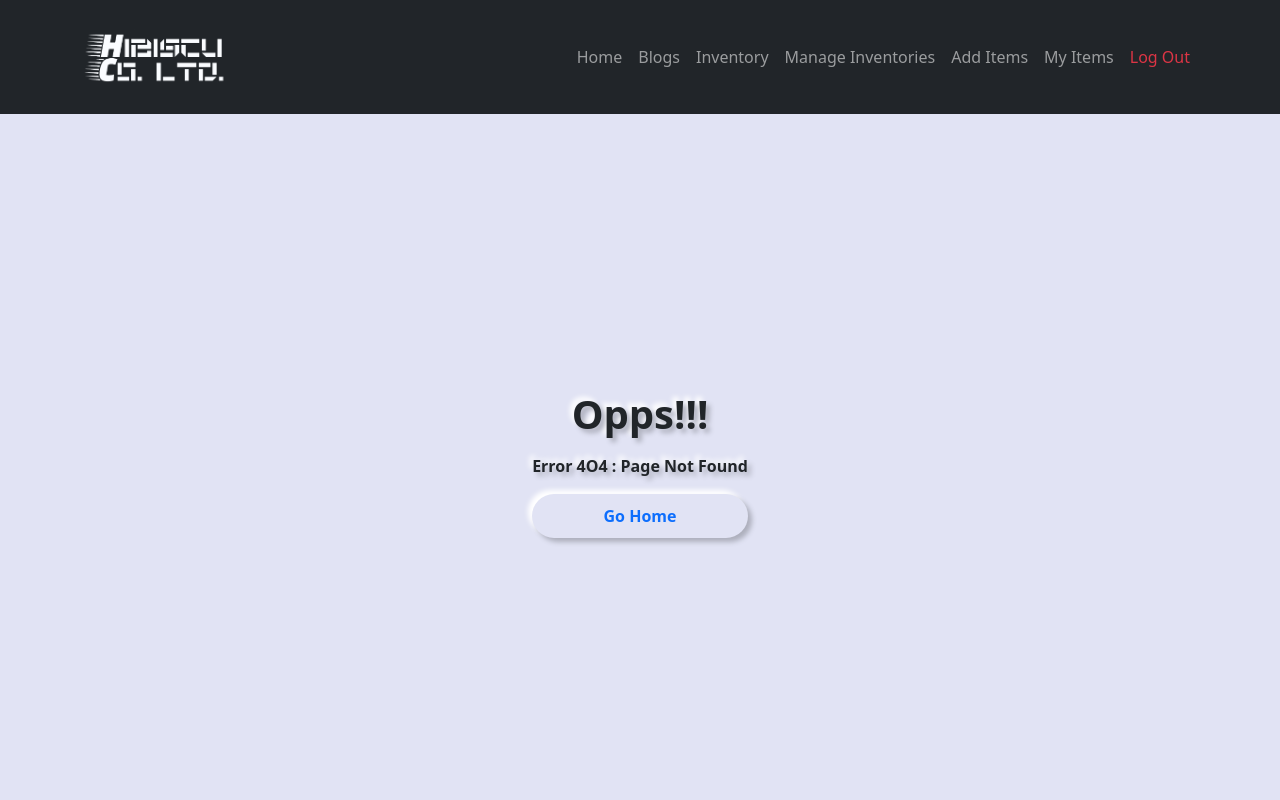
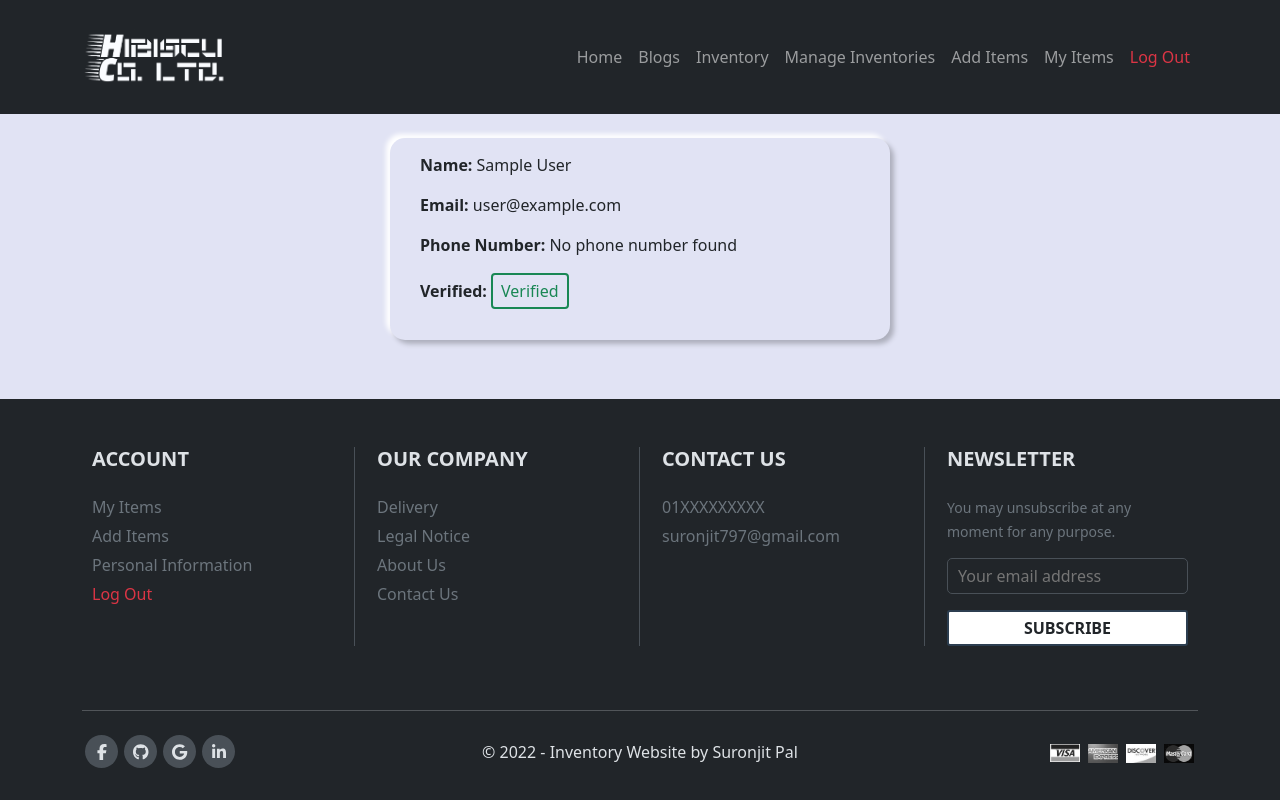
Before and after one commit to suronjit797/HIBISCUS-CLIENT, a React (Create React App) app: page /profile in a window 1280 px wide. Shown: the top 800 px of the page. Built offline with nearby package versions, Linux system fonts and the light colour scheme; no server answers; sample sign-in values are in the browser's storage.

Commit message:
add profile

```diff
--- a/src/App.js
+++ b/src/App.js
@@ -27,6 +27,7 @@ import AddItems from './Pages/AddItems/AddItems';
 import MyItems from './Pages/MyItems/MyItems';
 import Blogs from './Pages/Blogs/Blogs';
 import UpdateItem from './Pages/UpdateItem/UpdateItem';
+import Profile from './Pages/Profile/Profile';
 
 
 function App() {
@@ -55,13 +56,14 @@ function App() {
         <Route path='/' element={<Home />} />
         <Route path='/login' element={<Login />} />
         <Route path='/register' element={<Register />} />
+        <Route path='/blogs' element={<Blogs />} />
         <Route path='/inventory' element={<RequireAuth><Inventories /></RequireAuth>} />  {/* change require auth */}
         <Route path='/inventory/:id' element={<RequireAuth><SingleInventory /></RequireAuth>} />
         <Route path='/update-item/:id' element={<RequireAuth><UpdateItem /></RequireAuth>} />
         <Route path='/manage-inventories' element={<RequireAuth><ManageInventories /></RequireAuth>} />
         <Route path='/add-items' element={<RequireAuth><AddItems /></RequireAuth>} />
         <Route path='/my-items' element={<RequireAuth><MyItems /></RequireAuth>} />
-        <Route path='/blogs' element={<Blogs />} />
+        <Route path='/profile' element={<RequireAuth><Profile /></RequireAuth>} />
 
         <Route path='*' element={<NotFound />} />
       </Routes>
--- a/src/Components/Footer/Footer.js
+++ b/src/Components/Footer/Footer.js
@@ -41,7 +41,7 @@ const Footer = () => {
                             <h5 className="fw-bold mt-5 mt-sm-0  mb-4"> Account </h5>
                             <Link to='/my-items'> My items </Link>
                             <Link to='/add-items'> Add items </Link>
-                            <Link to='/profile/:id'> Personal Information </Link>
+                            <Link to='/profile'> Personal Information </Link>
                             {
                                 user?(
                                     <Link className='text-danger' to='/' onClick={handleSignOut}>Log out</Link>
--- /dev/null
+++ b/src/Pages/Profile/Profile.css
@@ -0,0 +1,8 @@
+.profile{
+    max-width: 500px;
+    margin-right: auto;
+    margin-left: auto;
+    box-shadow: var(--box_shadow-up);
+    padding: 15px 30px;
+    border-radius: 15px;
+}
--- /dev/null
+++ b/src/Pages/Profile/Profile.js
@@ -0,0 +1,50 @@
+import React, { useEffect } from 'react';
+import { useAuthState } from 'react-firebase-hooks/auth';
+import auth from '../../firebase.init';
+import FirebaseErrorMsg from '../../Components/firebaseErrorMsg';
+import { Spinner } from 'react-bootstrap';
+
+import './Profile.css'
+import { toast } from 'react-toastify';
+
+const Profile = () => {
+
+    const [user, loading, error] = useAuthState(auth)
+
+    // for error message
+    useEffect(() => {
+        if (error) {
+            toast.error(FirebaseErrorMsg(error.message), { theme: "colored" })
+        }
+    }, [error])
+
+    // loading spinner
+    if (loading) {
+        return (
+            <section className="centerSpinner">
+                <Spinner animation="border" variant="primary" />
+            </section>
+        )
+    }
+
+    console.log(user)
+
+    return (
+        <div className='container my-4'>
+            <div className="profile">
+                <p> <strong> Name:  </strong> {user.displayName} </p>
+                <p> <strong> Email:  </strong> {user.email} </p>
+                <p> <strong> Phone Number:  </strong> {user.phoneNumber ? user.phoneNumber : 'No phone number found'} </p>
+                <p> <strong> Verified:  </strong> {
+                    user.emailVerified ? (
+                        <span className="text-success border border-2 border-success d-inline-block px-2 rounded py-1"> Verified </span>
+                    ) : (
+                        <span className="text-danger border border-2 border-danger d-inline-block px-2 rounded py-1"> Not Verified </span>
+                    )
+                } </p>
+            </div>
+        </div>
+    );
+};
+
+export default Profile;
```
